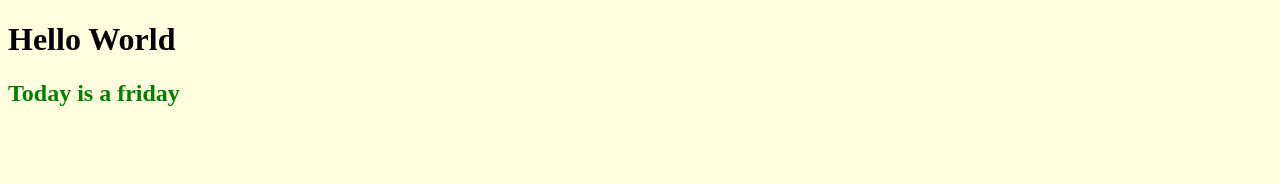
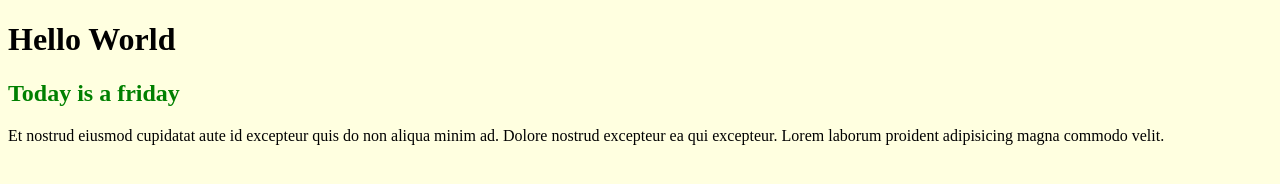
Before and after one commit to Mission-Ready/merge-conflict-demo, a plain HTML site: page index.html in a window 1280 px wide. Drawn offline with Linux system fonts and the light colour scheme.

Commit message:
add para of text

```diff
--- a/index.html
+++ b/index.html
@@ -1,13 +1,18 @@
 <!DOCTYPE html>
 <html lang="en">
+
 <head>
   <meta charset="UTF-8">
   <meta http-equiv="X-UA-Compatible" content="IE=edge">
   <meta name="viewport" content="width=device-width, initial-scale=1.0">
   <title>Document</title>
 </head>
+
 <body style="background-color: lightyellow">
   <h1>Hello World</h1>
   <h2 style="color: green;">Today is a friday</h2>
+  <p>Et nostrud eiusmod cupidatat aute id excepteur quis do non aliqua minim ad. Dolore nostrud excepteur ea qui
+    excepteur. Lorem laborum proident adipisicing magna commodo velit.</p>
 </body>
+
 </html>
```
